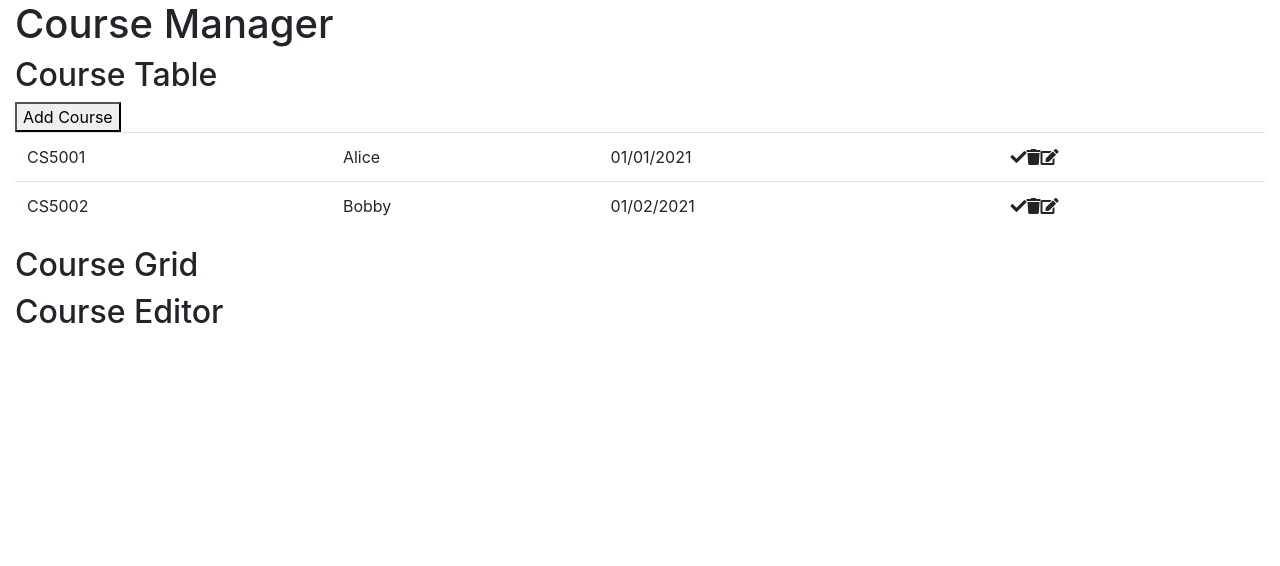
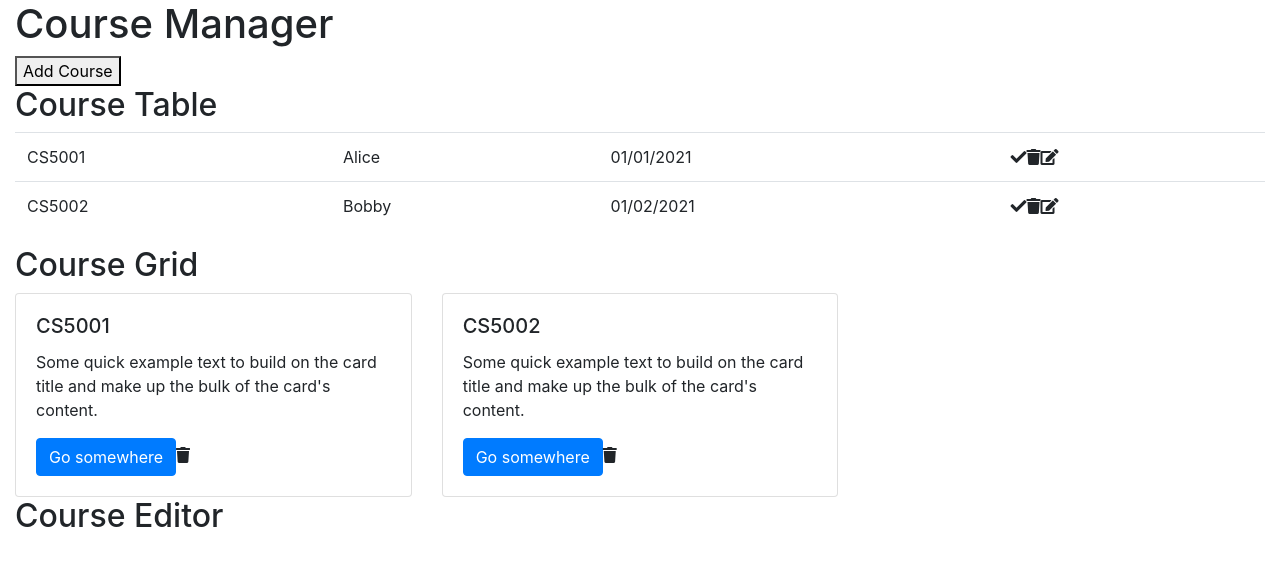
Before and after one commit to BlackRice00/wbdv-sp2102-shuying-zheng-client-react, a React (Create React App) app: page / in a window 1280 px wide. Shown: the top 566 px of the page. Built offline with nearby package versions, Linux system fonts and the light colour scheme.

Commit message:
update course...js files

```diff
--- a/package.json
+++ b/package.json
@@ -8,7 +8,8 @@
     "@testing-library/user-event": "^12.7.1",
     "react": "^17.0.1",
     "react-dom": "^17.0.1",
-    "react-scripts": "4.0.2",
+    "react-router-dom": "^5.2.0",
+    "react-scripts": "^2.0.5",
     "web-vitals": "^1.1.0"
   },
   "scripts": {
--- a/src/App.js
+++ b/src/App.js
@@ -2,12 +2,15 @@ import logo from './logo.svg';
 import './App.css';
 import CourseManager from "./components/course-manager";
 import CourseTable from "./components/course-table";
+import {BrowserRouter} from "react-router-dom";
 
 function App() {
   return (
-    <div className="container-fluid">
-      <CourseManager/>
-    </div>
+      <BrowserRouter>
+          <div className="container-fluid">
+              <CourseManager/>
+          </div>
+      </BrowserRouter>
   );
 }
 
--- /dev/null
+++ b/src/components/course-card.js
@@ -0,0 +1,16 @@
+import React from 'react'
+
+const CourseCard = ({course}) =>
+    <div className="col-4">
+        <div className="card">
+            <div className="card-body">
+                <h5 className="card-title">{course.title}</h5>
+                <p className="card-text">Some quick example text to build on the card title and make up the bulk of
+                    the card's content.</p>
+                <a href="#" className="btn btn-primary">Go somewhere</a>
+                <i className="fas fa-trash"></i>
+            </div>
+        </div>
+    </div>
+
+export default CourseCard
--- a/src/components/course-grid.js
+++ b/src/components/course-grid.js
@@ -1,6 +1,17 @@
 import React from "react";
+import CourseCard from "./course-card";
 
-const CourseGrid = () =>
-    <h2>Course Grid</h2>
+const CourseGrid = ({courses}) =>
+    <div>
+        <h2>Course Grid</h2>
+        <div className="row">
+            {
+                courses.map(course =>
+                    <CourseCard course={course}/>
+                )
+            }
+        </div>
+    </div>
+
 
 export default CourseGrid
--- a/src/components/course-manager.js
+++ b/src/components/course-manager.js
@@ -3,13 +3,50 @@ import CourseTable from "./course-table";
 import CourseGrid from "./course-grid";
 import CourseEditor from "./course-editor";
 
-const CourseManager = () =>
-    <div>
-        <h1>Course Manager</h1>
-        <CourseTable/>
-        <CourseGrid/>
-        <CourseEditor/>
-    </div>
+class CourseManager extends React.Component {
+
+    state = {
+        courses: [
+            {title: "CS5001", owner: "Alice", lastModified: "01/01/2021"},
+            {title: "CS5002", owner: "Bobby", lastModified: "01/02/2021"}
+        ]
+    }
+
+    addCourse = () => {
+        const newCourse = {
+            title: "new course",
+            owner: "new owner",
+            lastModified: "Never"
+        }
+        this.state.courses.push(newCourse)
+        this.setState(this.state)
+    }
+
+    deleteCourse = (courseToDelete) => {
+            //console.log(course)
+        const newCourses = this.state.courses.filter(course => course !== courseToDelete)
+        this.setState({
+            courses: newCourses
+        })
+    }
+
+    render()
+    {
+        return (
+            <div>
+                <h1>Course Manager</h1>
+                <button onClick={() => this.addCourse()}>Add Course</button>
+                <CourseTable
+                    deleteCourse={this.deleteCourse}
+                    courses={this.state.courses}/>
+                <CourseGrid
+                    deleteCourse={this.deleteCourse}
+                    courses={this.state.courses}/>
+                <CourseEditor/>
+            </div>
+        )
+    }
+}
 
 
 export default CourseManager
--- a/src/components/course-row.js
+++ b/src/components/course-row.js
@@ -1,13 +1,13 @@
 import React from "react";
 
-const CourseRow = ({title, owner, lastModified}) =>
+const CourseRow = ({deleteCourse, course, title, owner, lastModified}) =>
     <tr>
         <td>{title}</td>
         <td>{owner}</td>
         <td>{lastModified}</td>
         <td>
             <i className="fas fa-check"></i>
-            <i className="fas fa-trash"></i>
+            <i onClick={() => deleteCourse(course)} className="fas fa-trash"></i>
             <i className="fas fa-edit"></i>
         </td>
     </tr>
--- a/src/components/course-table.js
+++ b/src/components/course-table.js
@@ -3,38 +3,24 @@ import CourseRow from "./course-row";
 
 export default class CourseTable
     extends React.Component {
-    state = {
-        courses: [
-            {title: "CS5001", owner: "Alice", lastModified: "01/01/2021"},
-            {title: "CS5002", owner: "Bobby", lastModified: "01/02/2021"}
-        ]
+
+    constructor(props) {
+        super(props);
     }
 
 
-    addCourse = () => {
-        const newCourse = {
-            title: "new course",
-            owner: "new owner",
-            lastModified: "Never"
-        }
-        this.state.courses.push(newCourse)
-        this.setState(this.state)
-    }
     render() {
         return(
             <div>
                 <h2>Course Table</h2>
-                <button onClick={() => this.addCourse()}>Add Course</button>
                 <table className="table">
                     <tbody>
-
-                        {/*<CourseRow title="CS5002" owner="Bobby" lastModified="01/02/2021"/>*/}
-                        {/*<CourseRow title="CS5003" owner="Chris" lastModified="01/03/2021"/>*/}
-                        {/*<CourseRow title="CS5004" owner="Denny" lastModified="01/04/2021"/>*/}
-                        {
-                            this.state.courses.map((course, index) =>
+                    {
+                            this.props.courses.map((course, index) =>
                                 <CourseRow
+                                    deleteCourse={this.props.deleteCourse}
                                     key={index}
+                                    course={course}
                                     title={course.title}
                                     owner={course.owner}
                                     lastModified={course.lastModified}
```
Also changed, not shown: 1 other file (tests, documents, lock files or other folders).
